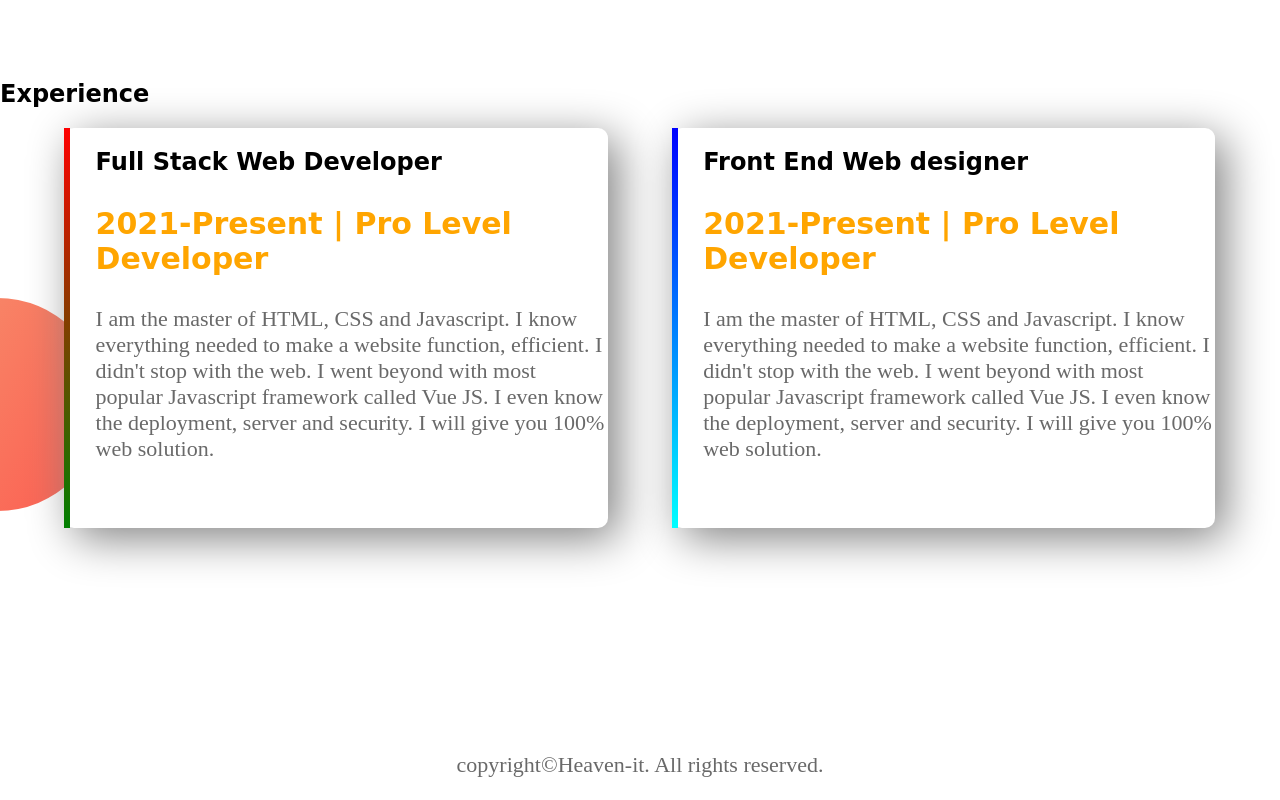
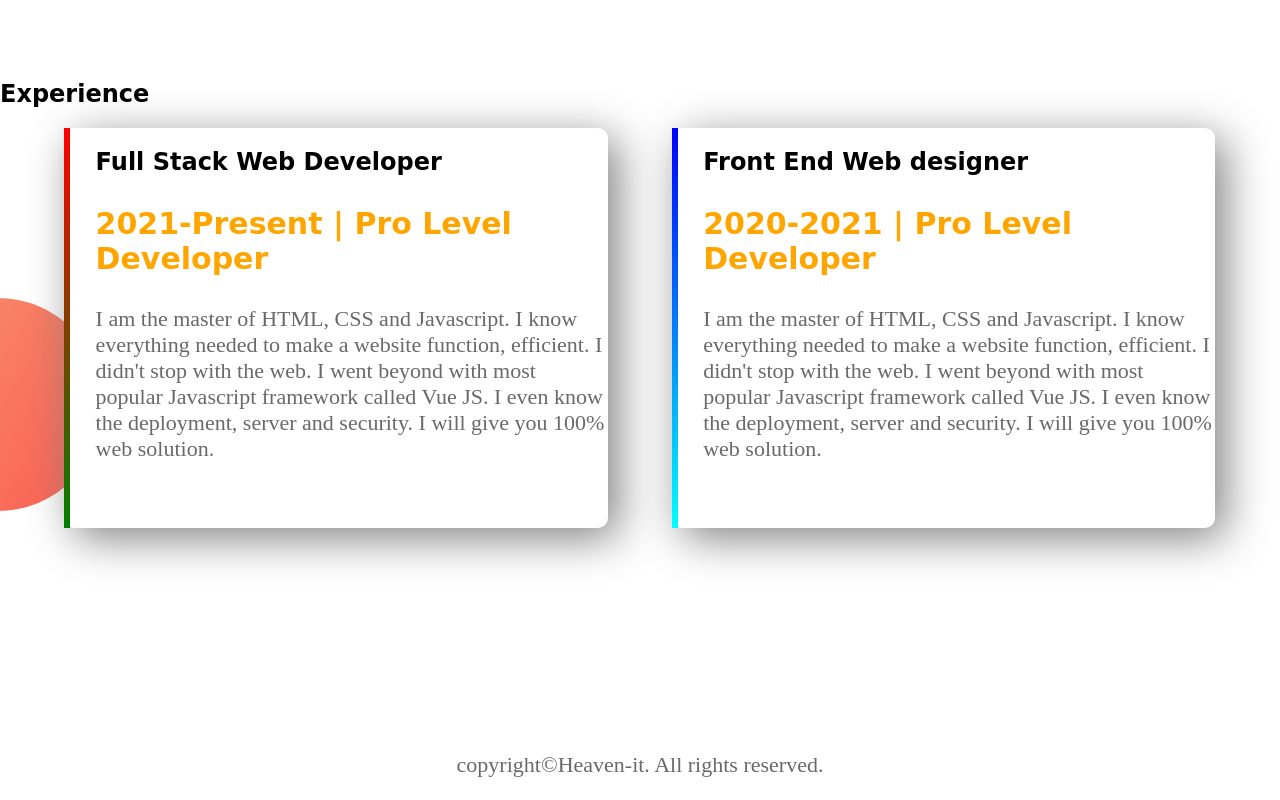
Before and after one commit to motiur-hero/my-portfolio, a plain HTML site: page index.html in a window 1280 px wide. Shown: the part 1390-2190 px from the top of the page. Drawn offline with Linux system fonts and the light colour scheme; a web font is replaced by a local one.

Commit message:
Update index.html

```diff
--- a/index.html
+++ b/index.html
@@ -46,7 +46,7 @@
     </div>
     <div class="half-width single-experience" id="stack-2">
         <h2>Front End Web designer</h2>
-        <h3 class="orange-highlight">2021-Present | Pro Level Developer</h3>
+        <h3 class="orange-highlight">2020-2021 | Pro Level Developer</h3>
         <p>I am the master of HTML, CSS and Javascript. I know everything needed to make a website function, efficient. I didn't stop with the web. I went beyond with most popular Javascript framework called Vue JS. I even know the deployment, server and security. I will give you 100% web solution.</p>
     </div>
 
```
